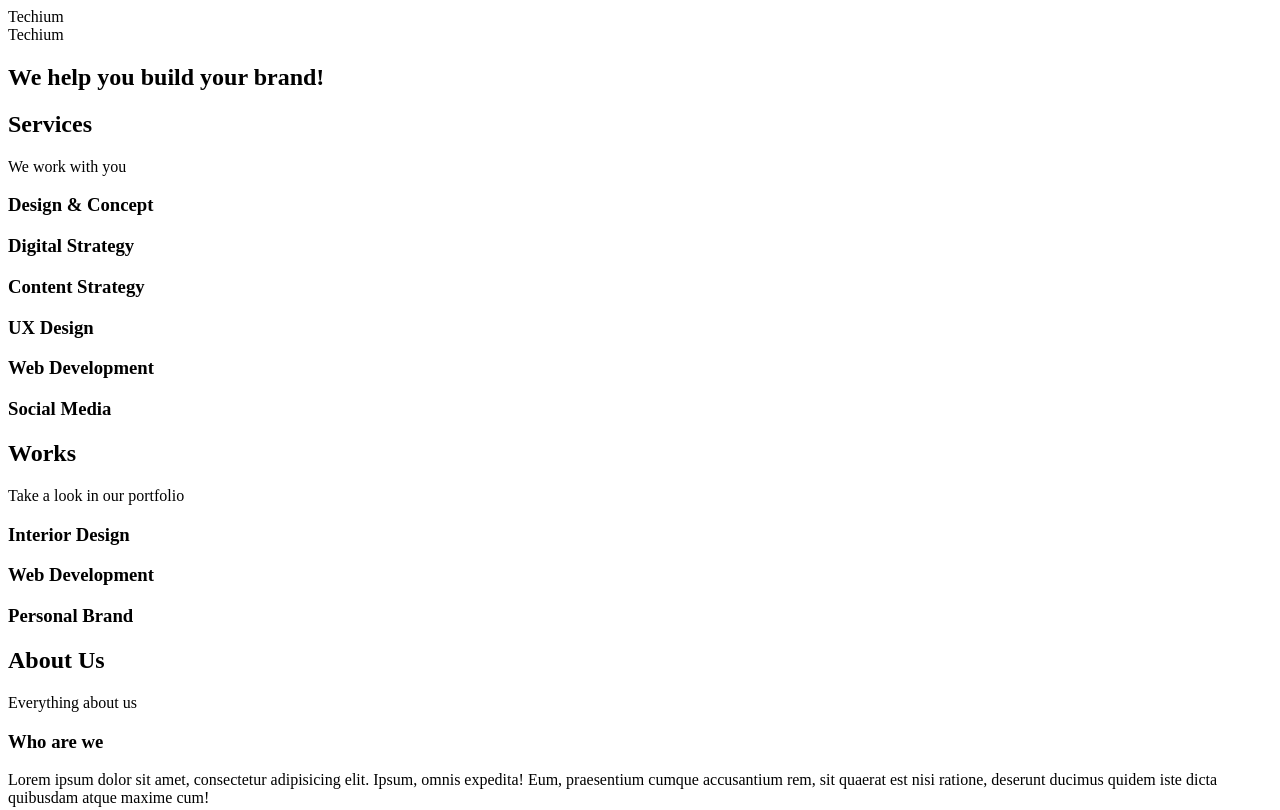
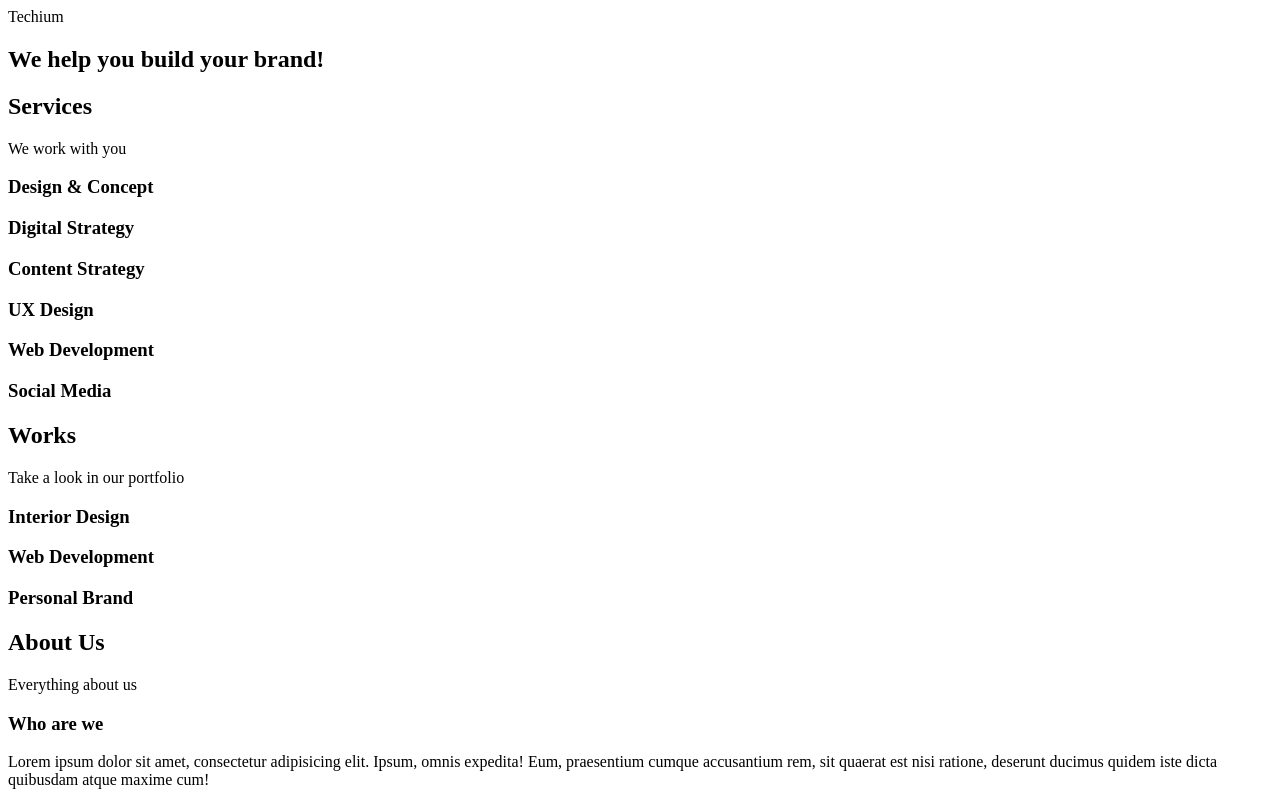
Before and after one commit to Noam72T/holbertonschool-web_front_end, a plain HTML site: page html_advanced/15-index.html in a window 1280 px wide. Shown: the top 810 px of the page. Drawn offline with Linux system fonts and the light colour scheme.

Commit message:
fix comment

```diff
--- a/html_advanced/15-index.html
+++ b/html_advanced/15-index.html
@@ -1,23 +1,22 @@
 <!DOCTYPE html>
-<html lang="en">
+<html lang="fr" dir="ltr">
+    <head>
+        <!-- Charset -->
+        <meta charset="utf-8">
 
-<head>
-    <meta charset="UTF-8">
-    <meta name="viewport" content="width=device-width, initial-scale=1.0, viewport-fit=cover">
-    <title>Homepage - Techium</title>
-    <meta name="description" content="Techium is a digital agency">
-    <link rel="icon" type="image/x-icon" href="./favicon.ico">
-    <link rel="icon" type="image/png" href="./favicon.png">
-</head>
+        <!-- Viewport -->
+        <meta name="viewport" content="width=device-width, initial-scale=1.0, viewport-fit=cover">
 
-<body>
-    <div>
-        <header>
-            <span>Techium</span>
-            <nav></nav>
-        </header>
-    </div>
+        <!-- Title -->
+        <title>Homepage - Techium</title>
 
+        <!-- Description -->
+        <meta name="description" content="Techium is a digital agency">
+
+        <!-- Favicons -->
+        <link rel="icon" type="image/x-icon" href="./favicon.ico">
+        <link rel="icon" type="image/png" href="./favicon.png">
+    </head>
     <body>
         <!-- Header -->
         <header>
@@ -66,17 +65,11 @@
                     <h2>About Us</h2>
                     <p>Everything about us</p>
                     <h3>Who are we</h3>
-                    <p>Lorem ipsum dolor sit amet, consectetur adipisicing elit. Ipsum, omnis expedita! Eum, praesentium
-                        cumque accusantium rem, sit quaerat est nisi ratione, deserunt ducimus quidem iste dicta
-                        quibusdam atque maxime cum!</p>
+                    <p>Lorem ipsum dolor sit amet, consectetur adipisicing elit. Ipsum, omnis expedita! Eum, praesentium cumque accusantium rem, sit quaerat est nisi ratione, deserunt ducimus quidem iste dicta quibusdam atque maxime cum!</p>
                     <h3>Our culture</h3>
-                    <p>Lorem ipsum dolor sit amet, consectetur adipisicing elit. Ipsum, omnis expedita! Eum, praesentium
-                        cumque accusantium rem, sit quaerat est nisi ratione, deserunt ducimus quidem iste dicta
-                        quibusdam atque maxime cum!</p>
+                    <p>Lorem ipsum dolor sit amet, consectetur adipisicing elit. Ipsum, omnis expedita! Eum, praesentium cumque accusantium rem, sit quaerat est nisi ratione, deserunt ducimus quidem iste dicta quibusdam atque maxime cum!</p>
                     <h3>How we work</h3>
-                    <p>Lorem ipsum dolor sit amet, consectetur adipisicing elit. Ipsum, omnis expedita! Eum, praesentium
-                        cumque accusantium rem, sit quaerat est nisi ratione, deserunt ducimus quidem iste dicta
-                        quibusdam atque maxime cum!</p>
+                    <p>Lorem ipsum dolor sit amet, consectetur adipisicing elit. Ipsum, omnis expedita! Eum, praesentium cumque accusantium rem, sit quaerat est nisi ratione, deserunt ducimus quidem iste dicta quibusdam atque maxime cum!</p>
                 </div>
             </section>
             <section>
@@ -85,22 +78,17 @@
                     <article>
                         <p>Career</p>
                         <h3>Hoc loco tenere se Triarius non potuit.</h3>
-                        <p>Lorem ipsum dolor sit amet, consectetur adipiscing elit. Id Sextilius factum negabat. Quo
-                            tandem modo? At eum nihili facit; Quae contraria sunt his, malane?</p>
+                        <p>Lorem ipsum dolor sit amet, consectetur adipiscing elit. Id Sextilius factum negabat. Quo tandem modo? At eum nihili facit; Quae contraria sunt his, malane?</p>
                     </article>
                     <article>
                         <p>Digital Life</p>
                         <h3>Ut alios omittam, hunc appello, quem ille unum secutus est.</h3>
-                        <p>Lorem ipsum dolor sit amet, consectetur adipiscing elit. Tum mihi Piso: Quid ergo? Tum ille:
-                            Ain tandem? Non autem hoc: igitur ne illud quidem. Sed quod proximum fuit non vidit. Nos
-                            commodius agimus. An nisi populari fama?</p>
+                        <p>Lorem ipsum dolor sit amet, consectetur adipiscing elit. Tum mihi Piso: Quid ergo? Tum ille: Ain tandem? Non autem hoc: igitur ne illud quidem. Sed quod proximum fuit non vidit. Nos commodius agimus. An nisi populari fama?</p>
                     </article>
                     <article>
                         <p>Social</p>
                         <h3>Bestiarum vero nullum iudicium puto.</h3>
-                        <p>Lorem ipsum dolor sit amet, consectetur adipiscing elit. Non igitur bene. Quid enim est a
-                            Chrysippo praetermissum in Stoicis? Pugnant Stoici cum Peripateticis. Prioris generis est
-                            docilitas, memoria; Apparet statim, quae sint officia, quae actiones.</p>
+                        <p>Lorem ipsum dolor sit amet, consectetur adipiscing elit. Non igitur bene. Quid enim est a Chrysippo praetermissum in Stoicis? Pugnant Stoici cum Peripateticis. Prioris generis est docilitas, memoria; Apparet statim, quae sint officia, quae actiones.</p>
                     </article>
                 </div>
             </section>
@@ -117,8 +105,7 @@
                 <div>
                     <h2>Contact</h2>
                     <p>We like to know new people</p>
-                    <p>Lorem ipsum dolor sit amet, consectetur adipiscing elit. Id Sextilius factum negabat. Quo tandem
-                        modo? At eum nihili facit; Quae contraria sunt his, malane?</p>
+                    <p>Lorem ipsum dolor sit amet, consectetur adipiscing elit. Id Sextilius factum negabat. Quo tandem modo? At eum nihili facit; Quae contraria sunt his, malane?</p>
                 </div>
             </section>
         </main>
@@ -128,5 +115,4 @@
             <div>Footer</div>
         </footer>
     </body>
-
 </html>
```
